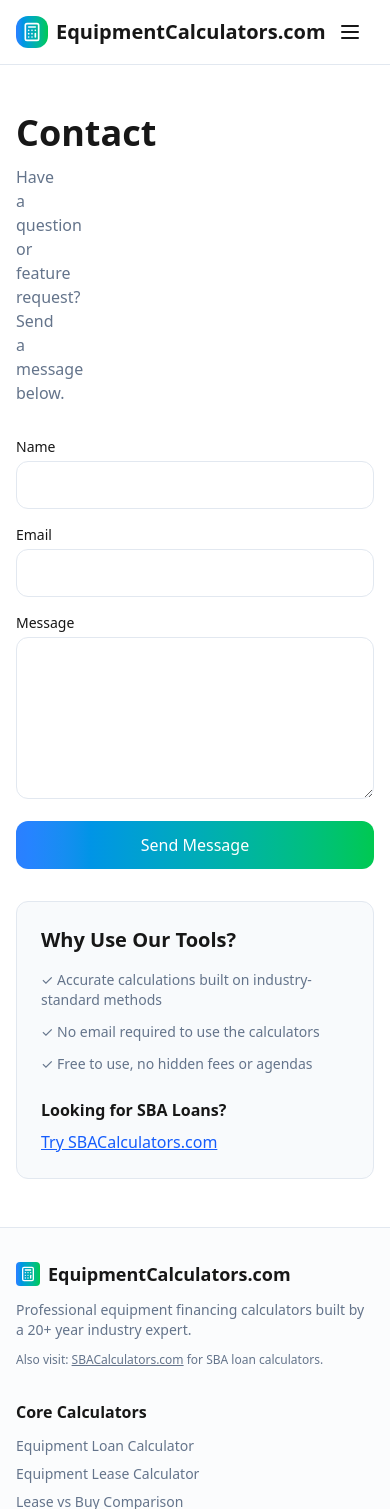
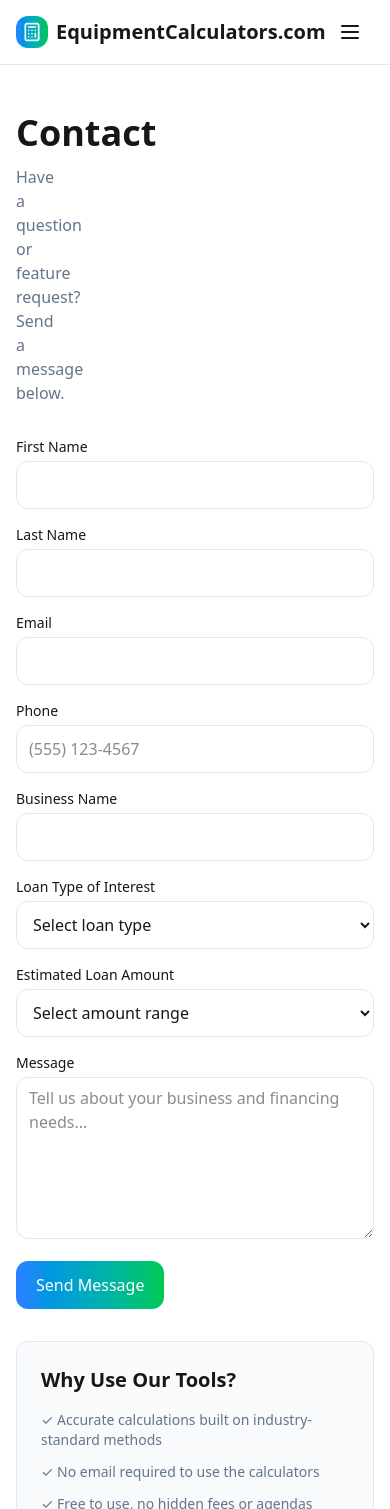
Before and after one commit to PresidentHadley/equipment-calculators, a Next.js app: page /contact in a window 390 px wide. Shown: the top 1509 px of the page. Built offline with nearby package versions, Linux system fonts and the light colour scheme.

Commit message:
Contact: expand form (first/last, phone, business, type, amount); include details in Resend email; improved layout

```diff
--- a/src/app/api/contact/route.ts
+++ b/src/app/api/contact/route.ts
@@ -3,8 +3,9 @@ import { Resend } from 'resend'
 
 export async function POST(request: NextRequest) {
   try {
-    const { name, email, message } = await request.json()
-    if (!name || !email || !message) {
+    const body = await request.json()
+    const { firstName, lastName, email, phone, businessName, loanType, amountRange, message } = body
+    if (!firstName || !lastName || !email || !message) {
       return new Response(JSON.stringify({ error: 'Missing fields' }), { status: 400 })
     }
 
@@ -17,12 +18,16 @@ export async function POST(request: NextRequest) {
     }
 
     const resend = new Resend(apiKey)
-    const subject = `New contact from EquipmentCalculators.com: ${name}`
+    const subject = `New contact from EquipmentCalculators.com: ${firstName} ${lastName}`
     const html = `
       <div>
         <h2>New Contact Submission</h2>
-        <p><strong>Name:</strong> ${name}</p>
+        <p><strong>Name:</strong> ${firstName} ${lastName}</p>
         <p><strong>Email:</strong> ${email}</p>
+        ${phone ? `<p><strong>Phone:</strong> ${phone}</p>` : ''}
+        ${businessName ? `<p><strong>Business:</strong> ${businessName}</p>` : ''}
+        ${loanType ? `<p><strong>Loan Type:</strong> ${loanType}</p>` : ''}
+        ${amountRange ? `<p><strong>Amount Range:</strong> ${amountRange}</p>` : ''}
         <p><strong>Message:</strong></p>
         <p>${message.replace(/\n/g, '<br/>')}</p>
       </div>
--- a/src/app/contact/ContactClient.tsx
+++ b/src/app/contact/ContactClient.tsx
@@ -2,8 +2,13 @@
 import { useState } from 'react'
 
 export default function ContactClient({ initial }: { initial?: { name?: string; email?: string; message?: string } }) {
-  const [name, setName] = useState(initial?.name ?? '')
+  const [firstName, setFirstName] = useState(initial?.name?.split(' ')[0] ?? '')
+  const [lastName, setLastName] = useState(initial?.name?.split(' ').slice(1).join(' ') ?? '')
   const [email, setEmail] = useState(initial?.email ?? '')
+  const [phone, setPhone] = useState('')
+  const [businessName, setBusinessName] = useState('')
+  const [loanType, setLoanType] = useState('')
+  const [amountRange, setAmountRange] = useState('')
   const [message, setMessage] = useState(initial?.message ?? '')
   const [status, setStatus] = useState<'idle'|'sending'|'sent'|'error'>('idle')
 
@@ -14,11 +19,20 @@ export default function ContactClient({ initial }: { initial?: { name?: string;
       const res = await fetch('/api/contact', {
         method: 'POST',
         headers: { 'Content-Type': 'application/json' },
-        body: JSON.stringify({ name, email, message })
+        body: JSON.stringify({
+          firstName,
+          lastName,
+          email,
+          phone,
+          businessName,
+          loanType,
+          amountRange,
+          message
+        })
       })
       if (!res.ok) throw new Error('Send failed')
       setStatus('sent')
-      setName(''); setEmail(''); setMessage('')
+      setFirstName(''); setLastName(''); setEmail(''); setPhone(''); setBusinessName(''); setLoanType(''); setAmountRange(''); setMessage('')
     } catch {
       setStatus('error')
     }
@@ -26,23 +40,70 @@ export default function ContactClient({ initial }: { initial?: { name?: string;
 
   return (
     <form onSubmit={onSubmit} className="space-y-4">
+      <div className="grid sm:grid-cols-2 gap-4">
         <div>
-        <label className="block text-sm font-medium mb-1">Name</label>
-        <input value={name} onChange={e=>setName(e.target.value)} required className="calculator-input w-full h-12 rounded-lg border px-3 bg-background text-foreground" />
+          <label className="block text-sm font-medium mb-1">First Name</label>
+          <input value={firstName} onChange={e=>setFirstName(e.target.value)} required className="calculator-input w-full h-12 rounded-lg border px-3 bg-background text-foreground" />
         </div>
+        <div>
+          <label className="block text-sm font-medium mb-1">Last Name</label>
+          <input value={lastName} onChange={e=>setLastName(e.target.value)} required className="calculator-input w-full h-12 rounded-lg border px-3 bg-background text-foreground" />
+        </div>
+      </div>
+
+      <div className="grid sm:grid-cols-2 gap-4">
         <div>
           <label className="block text-sm font-medium mb-1">Email</label>
           <input type="email" value={email} onChange={e=>setEmail(e.target.value)} required className="calculator-input w-full h-12 rounded-lg border px-3 bg-background text-foreground" />
         </div>
         <div>
+          <label className="block text-sm font-medium mb-1">Phone</label>
+          <input type="tel" inputMode="tel" placeholder="(555) 123-4567" value={phone} onChange={e=>setPhone(e.target.value)} className="calculator-input w-full h-12 rounded-lg border px-3 bg-background text-foreground" />
+        </div>
+      </div>
+
+      <div>
+        <label className="block text-sm font-medium mb-1">Business Name</label>
+        <input value={businessName} onChange={e=>setBusinessName(e.target.value)} className="calculator-input w-full h-12 rounded-lg border px-3 bg-background text-foreground" />
+      </div>
+
+      <div className="grid sm:grid-cols-2 gap-4">
+        <div>
+          <label className="block text-sm font-medium mb-1">Loan Type of Interest</label>
+          <select value={loanType} onChange={e=>setLoanType(e.target.value)} className="calculator-input w-full h-12 rounded-lg border px-3 bg-background text-foreground">
+            <option value="">Select loan type</option>
+            <option>Equipment Loan</option>
+            <option>Equipment Lease</option>
+            <option>Lease vs Buy Help</option>
+            <option>ROI Advice</option>
+            <option>Other</option>
+          </select>
+        </div>
+        <div>
+          <label className="block text-sm font-medium mb-1">Estimated Loan Amount</label>
+          <select value={amountRange} onChange={e=>setAmountRange(e.target.value)} className="calculator-input w-full h-12 rounded-lg border px-3 bg-background text-foreground">
+            <option value="">Select amount range</option>
+            <option>Under $25,000</option>
+            <option>$25,000 – $50,000</option>
+            <option>$50,000 – $100,000</option>
+            <option>$100,000 – $250,000</option>
+            <option>$250,000+</option>
+          </select>
+        </div>
+      </div>
+
+      <div>
         <label className="block text-sm font-medium mb-1">Message</label>
-        <textarea value={message} onChange={e=>setMessage(e.target.value)} required rows={6} className="calculator-input w-full rounded-lg border px-3 py-2 bg-background text-foreground" />
+        <textarea value={message} onChange={e=>setMessage(e.target.value)} required rows={6} className="calculator-input w-full rounded-lg border px-3 py-2 bg-background text-foreground" placeholder="Tell us about your business and financing needs..." />
       </div>
-      <button disabled={status==='sending'} className="h-12 rounded-lg px-4 bg-gradient-to-r from-blue-500 to-green-500 text-white font-medium w-full sm:w-auto">
+
+      <div className="flex flex-col sm:flex-row gap-3 items-start">
+        <button disabled={status==='sending'} className="h-12 rounded-lg px-5 bg-gradient-to-r from-blue-500 to-green-500 text-white font-medium">
           {status==='sending' ? 'Sending...' : 'Send Message'}
         </button>
         {status==='sent' && <div className="text-green-600 text-sm">Message sent. We will reply shortly.</div>}
         {status==='error' && <div className="text-red-600 text-sm">There was a problem sending your message.</div>}
+      </div>
     </form>
   )
 }
```
Lines whose indentation alone changed are shown as unchanged.
